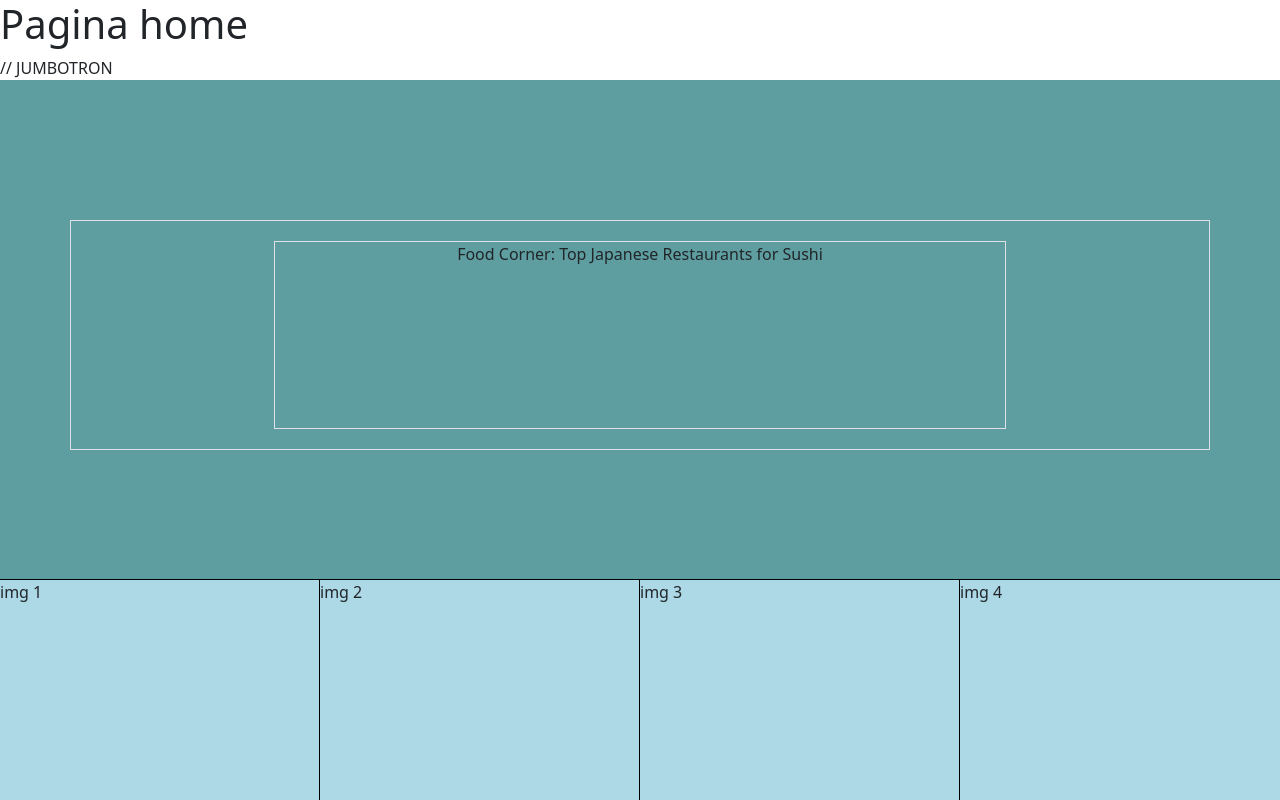
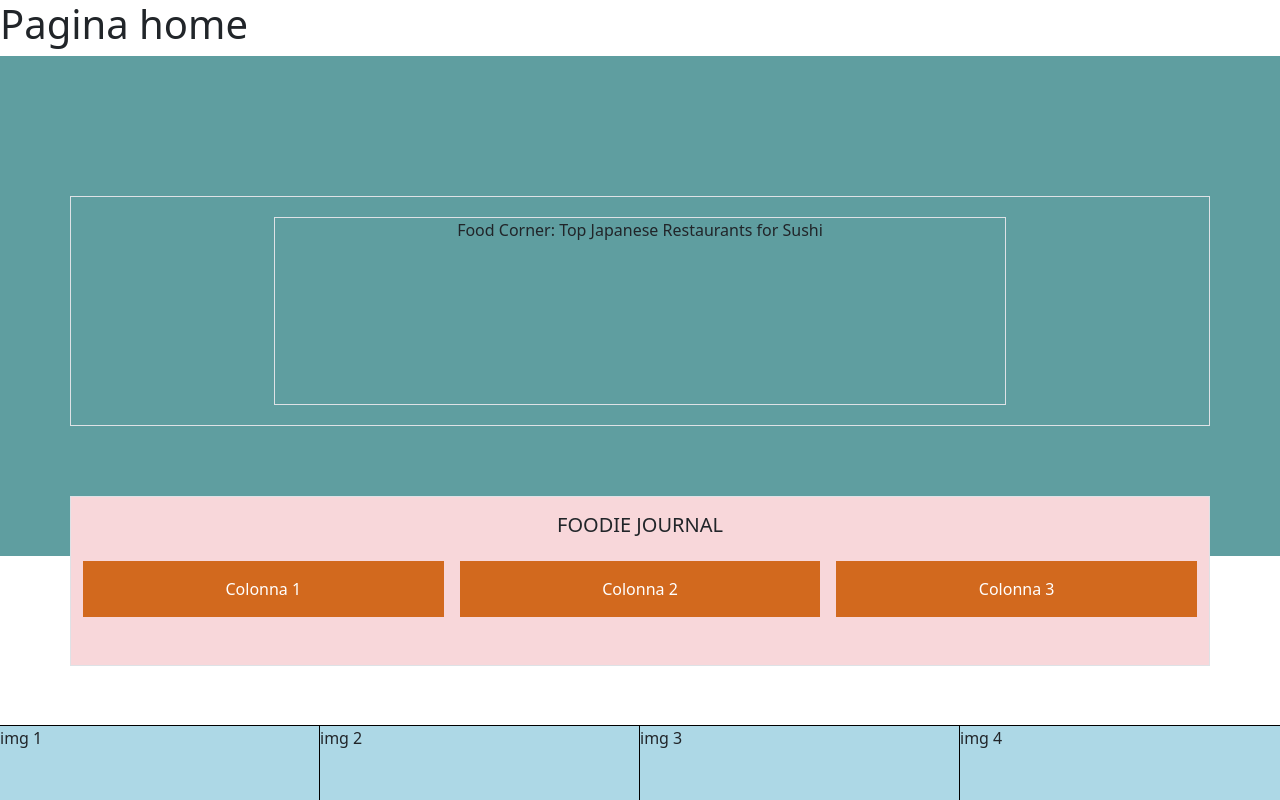
Before and after one commit to TiagoSpada/proj-html-vuejs, a Vue app: page / in a window 1280 px wide. Shown: the top 800 px of the page. Built offline with nearby package versions, Linux system fonts and the light colour scheme.

Commit message:
[UPD] Aggiunta la struttura a blocchi del sub-jumbotron. compreso posizonamento relativo

```diff
--- a/src/pages/AppHome.vue
+++ b/src/pages/AppHome.vue
@@ -6,13 +6,31 @@ export default {
 
 <template>
 <h1>Pagina home</h1>
-// JUMBOTRON
+<!-- JUMBOTRON -->
 <div class="jumbotron">
-	<div class="container-fluid jumbo-img h-200 p-top p-bottom">
+	<div class="container-fluid jumbo-img h-200 p-top">
 		<div class="head-jumbo container-xl d-flex justify-content-center border h-20 p-20">
 		<div class="col-8 d-flex justify-content-center border">Food Corner: Top Japanese Restaurants for Sushi</div>
 		</div>
 	</div>
+</div>
+
+<!-- SUB JUMBOTRON-->
+<div class="sub-jumbo">
+	<div class="container-xl text-center border sub-jumbo-pos bg-danger-subtle pb-5">
+		<h5 class="p-3">FOODIE JOURNAL</h5>
+    <div class="row g-3">
+      <div class="col-4">
+        <div class="p-3 sub-jumbo-img text-white">Colonna 1</div>
+      </div>
+      <div class="col-4">
+        <div class="p-3 sub-jumbo-img text-white">Colonna 2</div>
+      </div>
+      <div class="col-4">
+        <div class="p-3 sub-jumbo-img text-white">Colonna 3</div>
+      </div>
+    </div>
+  </div>
 </div>
 
 </template>
@@ -23,7 +41,7 @@ export default {
 .jumbotron{
 	.jumbo-img{
 		background-color: cadetblue;
-		background-size: cover; /* Adatta l'immagine per coprire interamente il container */
+		background-size: cover;
 	}
 
 	.h-200{
@@ -42,4 +60,16 @@ export default {
 	}
 }
 
+.sub-jumbo{
+	.sub-jumbo-img{
+		background-color: chocolate;
+		background-size: cover;
+	}
+
+	.sub-jumbo-pos{
+		position: relative;
+		top: -60px;
+	}
+}
+
 </style>
```
